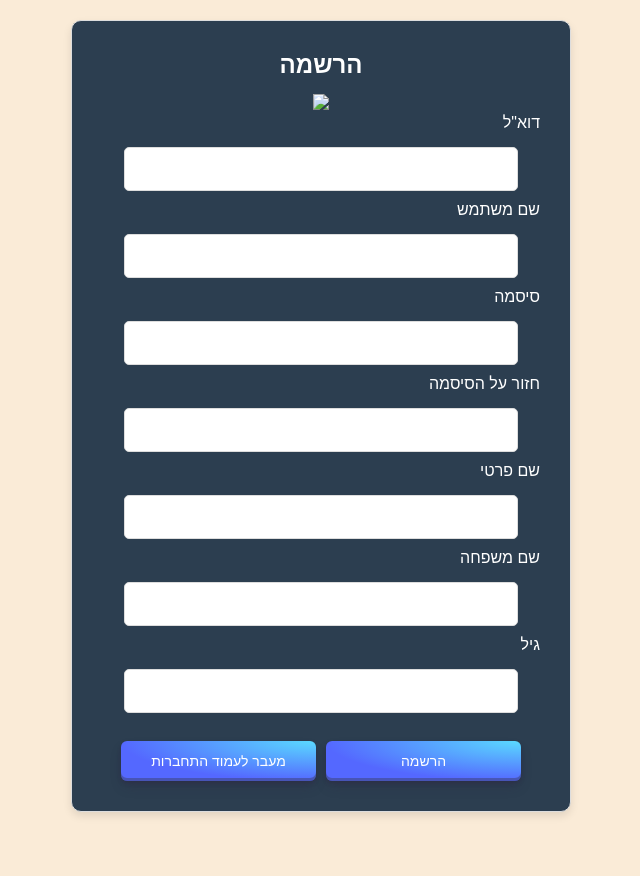
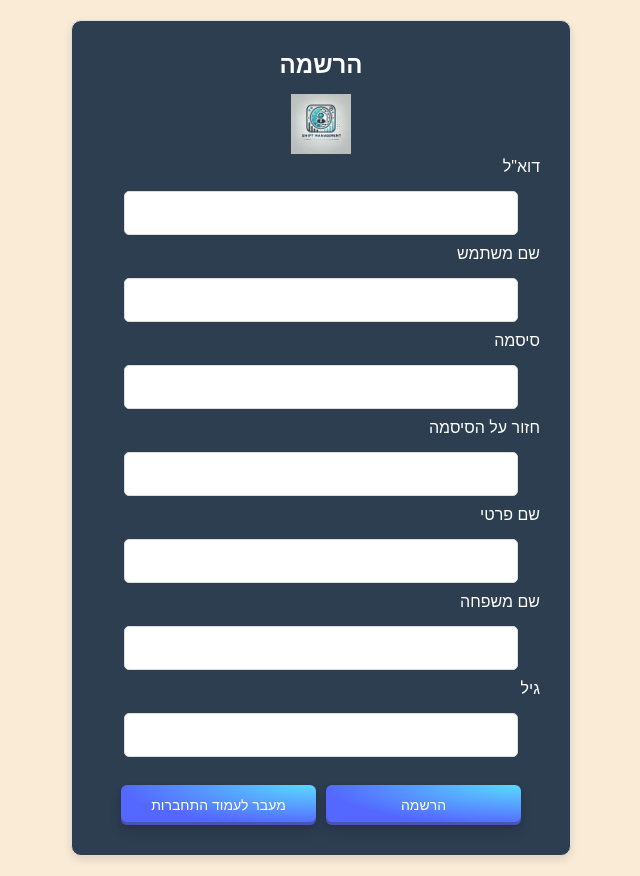
Before and after one commit to lid0kk/My_shift, a plain HTML site: page signup.html in a window 1280 px wide. Shown: the whole page, without its empty margins (319-959 px from the left). Before the commit the page ends 832 px from the top, so only its background shows below. Drawn offline with Linux system fonts and the light colour scheme.

Commit message:
Update signup.html

```diff
--- a/signup.html
+++ b/signup.html
@@ -13,7 +13,7 @@
         <form id="registrationForm">
             <h1>הרשמה</h1>
             <div id="img-form">
-            <img src="../Pictures/DALL·E 2024-11-14 10.45.58 - A modern, professional logo for a shift management project. The design features a minimalist clock or calendar icon to represent scheduling, combined .webp">
+            <img src="./DALL·E 2024-11-14 10.45.58 - A modern, professional logo for a shift management project. The design features a minimalist clock or calendar icon to represent scheduling, combined .webp">
             </div>
             <label for="email">דוא"ל</label>
             <input type="email" id="email" class="input-field" required>
```
